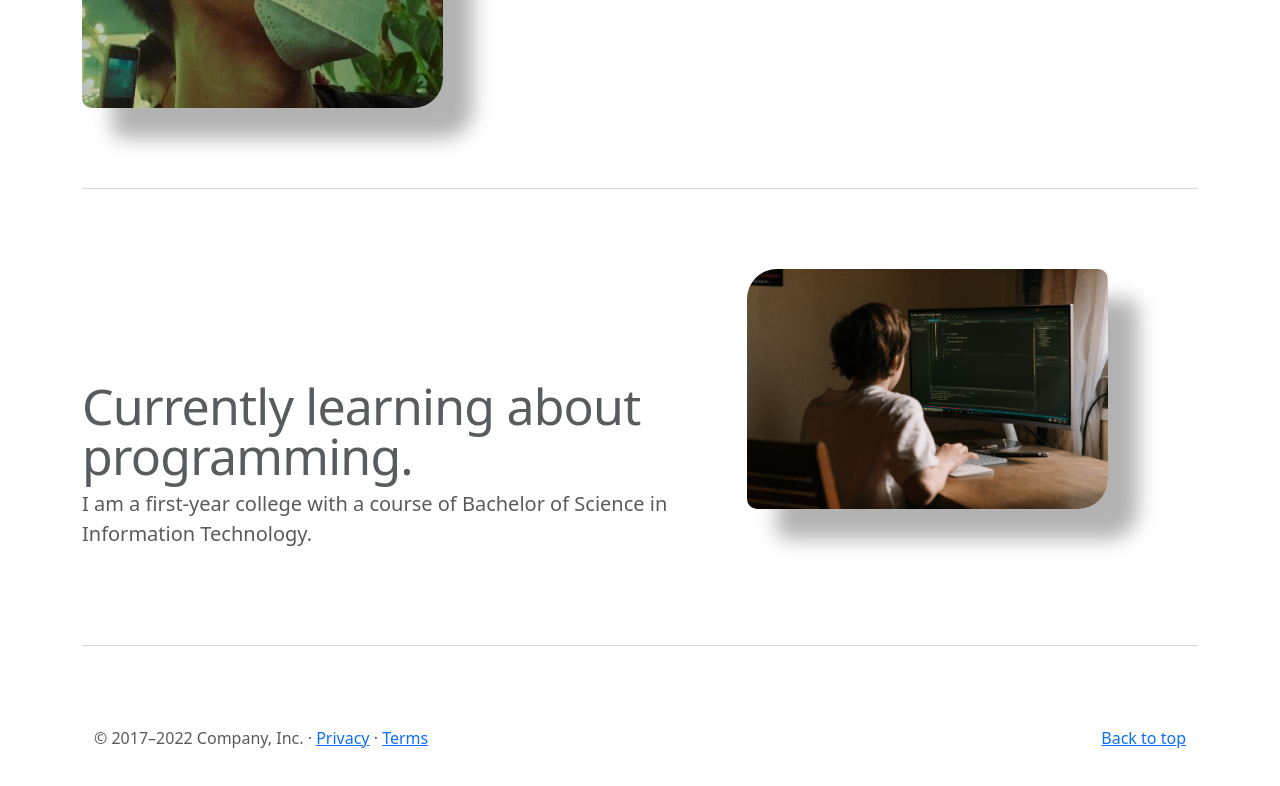
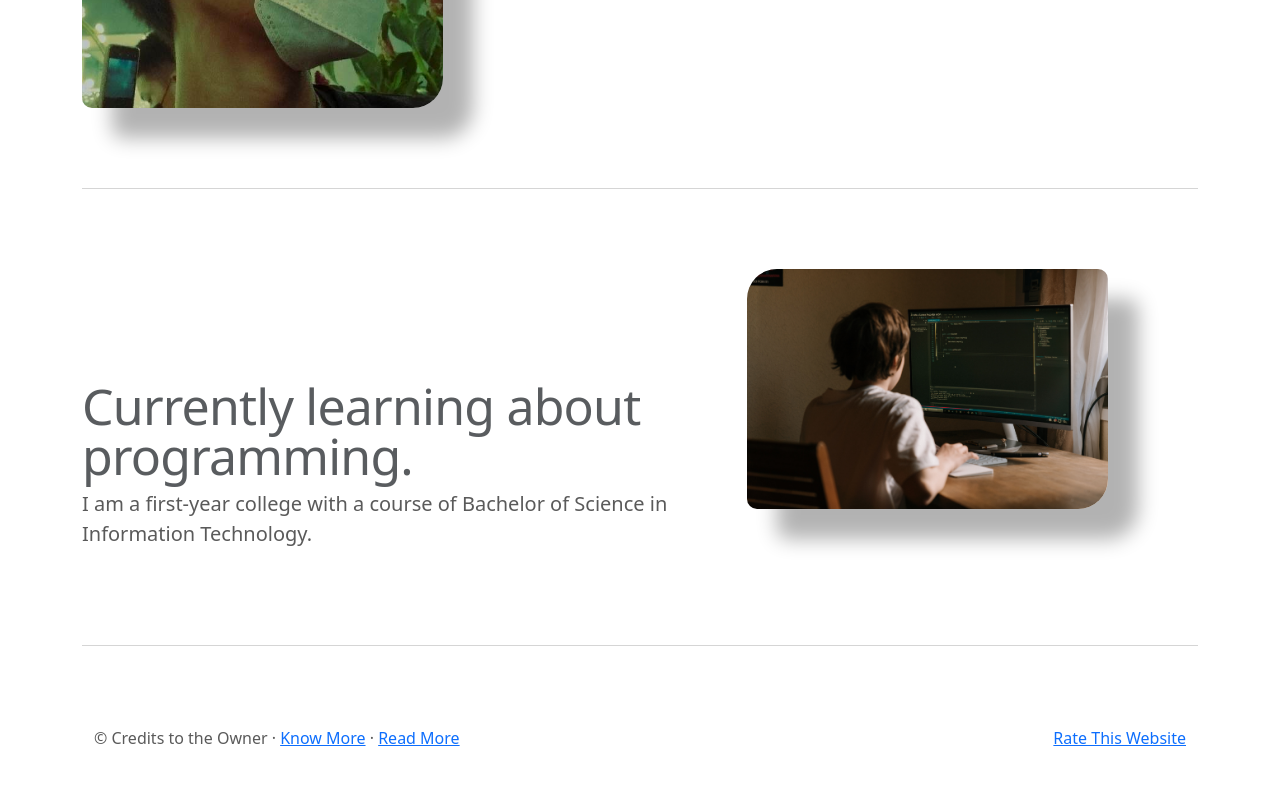
Before and after one commit to luapnaalas/luapnaalas.github.io, a plain HTML site: page project.html in a window 1280 px wide. Shown: the part 1848-2634 px from the top of the page. Drawn offline with nearby package versions, Linux system fonts and the light colour scheme.

Commit message:
Initial commit

```diff
--- a/project.html
+++ b/project.html
@@ -174,8 +174,8 @@
 
         <!-- FOOTER -->
   <footer class="container">
-    <p class="float-end"><a href="#">Back to top</a></p>
-    <p>&copy; 2017–2022 Company, Inc. &middot; <a href="#">Privacy</a> &middot; <a href="#">Terms</a></p>
+    <p class="float-end"><a href="#">Rate This Website</a></p>
+    <p>&copy; Credits to the Owner &middot; <a href="#">Know More</a> &middot; <a href="#">Read More</a></p>
   </footer>
 </main>
 
```
